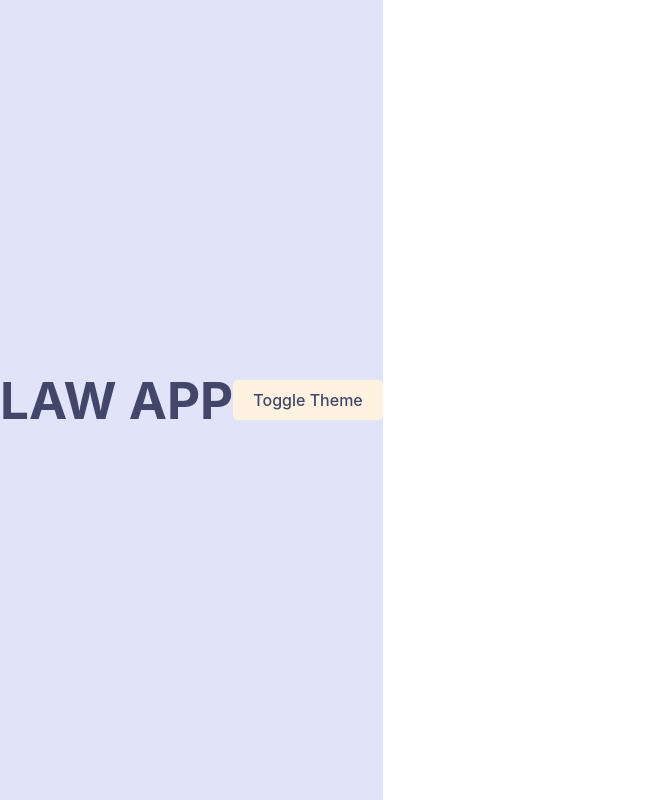
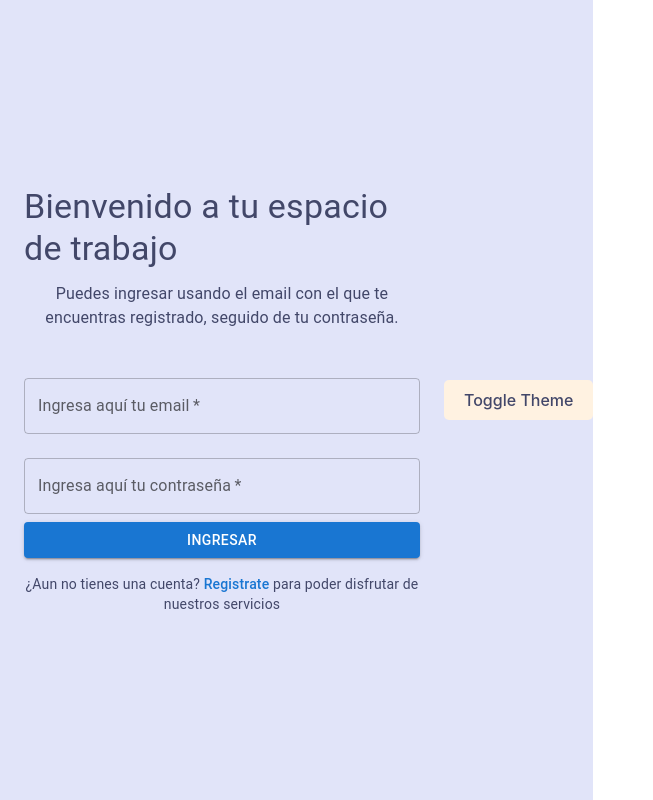
Before and after one commit to No-Country-simulation/s17-09-n-node-react, a React (Vite) app in the folder client/: page /login in a window 1280 px wide. Shown: the whole page, without its empty margins (0-653 px from the left). Built offline with nearby package versions, Linux system fonts and the light colour scheme.

Commit message:
feat: login component

```diff
--- a/client/package.json
+++ b/client/package.json
@@ -10,14 +10,14 @@
     "preview": "vite preview"
   },
   "dependencies": {
-
     "@emotion/react": "^11.13.3",
     "@emotion/styled": "^11.13.0",
     "@mui/material": "^5.16.7",
     "@mui/styled-engine-sc": "^6.0.0-alpha.18",
-
+    "@types/react-router-dom": "^5.3.3",
     "react": "^18.3.1",
     "react-dom": "^18.3.1",
+    "react-router-dom": "^6.26.1",
     "styled-components": "^6.1.12"
   },
   "devDependencies": {
--- a/client/src/App.tsx
+++ b/client/src/App.tsx
@@ -1,7 +1,9 @@
 // src/App.tsx
 import React from 'react';
 import useThemeSwitcher from './hooks/useThemeSwitcher';
-import styled from 'styled-components';
+import styled  from 'styled-components';
+import { BrowserRouter as Router, Routes, Route } from 'react-router-dom';
+import Login from './components/Login';
 
 const Container = styled.div`
   background-color: ${(props) => props.theme.background};
@@ -11,6 +13,7 @@ const Container = styled.div`
   justify-content: center;
   align-items: center;
   transition: all 0.3s ease-in-out;
+  width: 100%;
 `;
 
 const Button = styled.button`
@@ -29,15 +32,21 @@ const Button = styled.button`
 `;
 
 const App: React.FC = () => {
-  const { themeMode, toggleTheme, ThemeProvider } = useThemeSwitcher();
+  const { themeMode, toggleTheme, ThemeProvider: CustomThemeProvider } = useThemeSwitcher();
 
   return (
-    <ThemeProvider theme={themeMode}>
-      <Container>
-        <h1>LAW APP</h1>
-        <Button onClick={toggleTheme}>Toggle Theme</Button>
-      </Container>
-    </ThemeProvider>
+    <CustomThemeProvider theme={themeMode}>
+      <Router>
+        <Container>
+          <Routes>
+            <Route path="/" element={<h1>Home</h1>} />
+            <Route path="/login" element={<Login />} />
+            {/* otras rutas  */}
+          </Routes>
+          <Button onClick={toggleTheme}>Toggle Theme</Button>
+        </Container>
+      </Router>
+    </CustomThemeProvider>
   );
 };
 
--- /dev/null
+++ b/client/src/components/Login.tsx
@@ -0,0 +1,83 @@
+import React, { useState } from 'react';
+import { Link } from 'react-router-dom'; // Si usas react-router-dom para el enrutamiento
+import { TextField, Button, Typography, Container, Box, Alert } from '@mui/material';
+
+const Login = () => {
+  const [email, setEmail] = useState<string>('');
+  const [password, setPassword] = useState<string>('');
+  const [error, setError] = useState<string>('');
+
+  const handleSubmit = (event: React.FormEvent<HTMLFormElement>) => {
+    event.preventDefault();
+
+    // Aquí puedes agregar la lógica para autenticar al usuario
+    console.log('Email:', email);
+    console.log('Password:', password);
+
+    // Simulación de validación
+    if (email === '' || password === '') {
+      setError('Por favor, completa todos los campos.');
+    } else {
+      setError('');
+      // Redirigir o mostrar un mensaje de éxito
+    }
+  };
+
+  return (
+    <Container maxWidth="xs">
+      <Box
+        display="flex"
+        flexDirection="column"
+        alignItems="center"
+        justifyContent="center"
+        minHeight="100vh"
+      >
+        <Typography variant="h4" component="h1" gutterBottom>
+          Bienvenido a tu espacio de trabajo
+        </Typography>
+        <Typography variant="body1" align="center" paragraph>
+          Puedes ingresar usando el email con el que te encuentras registrado, seguido de tu
+          contraseña.
+        </Typography>
+        <form onSubmit={handleSubmit} style={{ width: '100%', marginTop: '1rem' }}>
+          <TextField
+            label="Ingresa aquí tu email"
+            variant="outlined"
+            fullWidth
+            margin="normal"
+            value={email}
+            onChange={(e) => setEmail(e.target.value)}
+            required
+          />
+          <TextField
+            label="Ingresa aquí tu contraseña"
+            type="password"
+            variant="outlined"
+            fullWidth
+            margin="normal"
+            value={password}
+            onChange={(e) => setPassword(e.target.value)}
+            required
+          />
+          {error && (
+            <Alert severity="error" style={{ marginBottom: '1rem' }}>
+              {error}
+            </Alert>
+          )}
+          <Button type="submit" variant="contained" color="primary" fullWidth>
+            Ingresar
+          </Button>
+        </form>
+        <Typography variant="body2" align="center" style={{ marginTop: '1rem' }}>
+          ¿Aun no tienes una cuenta?{' '}
+          <Link to="/registro" style={{ color: '#1976d2', textDecoration: 'none' }}>
+            Registrate
+          </Link>{' '}
+          para poder disfrutar de nuestros servicios
+        </Typography>
+      </Box>
+    </Container>
+  );
+};
+
+export default Login;
```
Also changed, not shown: 1 other file (tests, documents, lock files or other folders).
